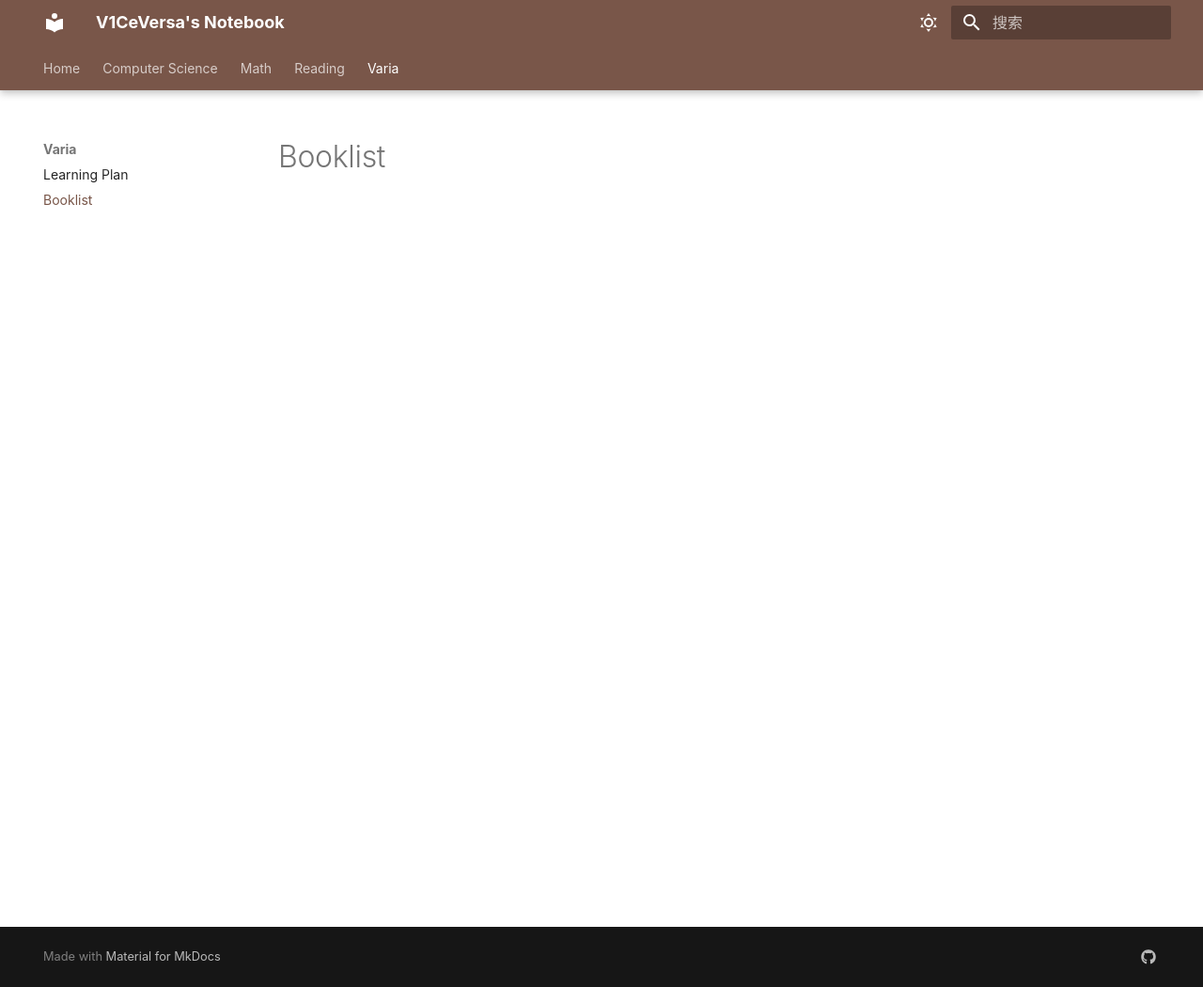
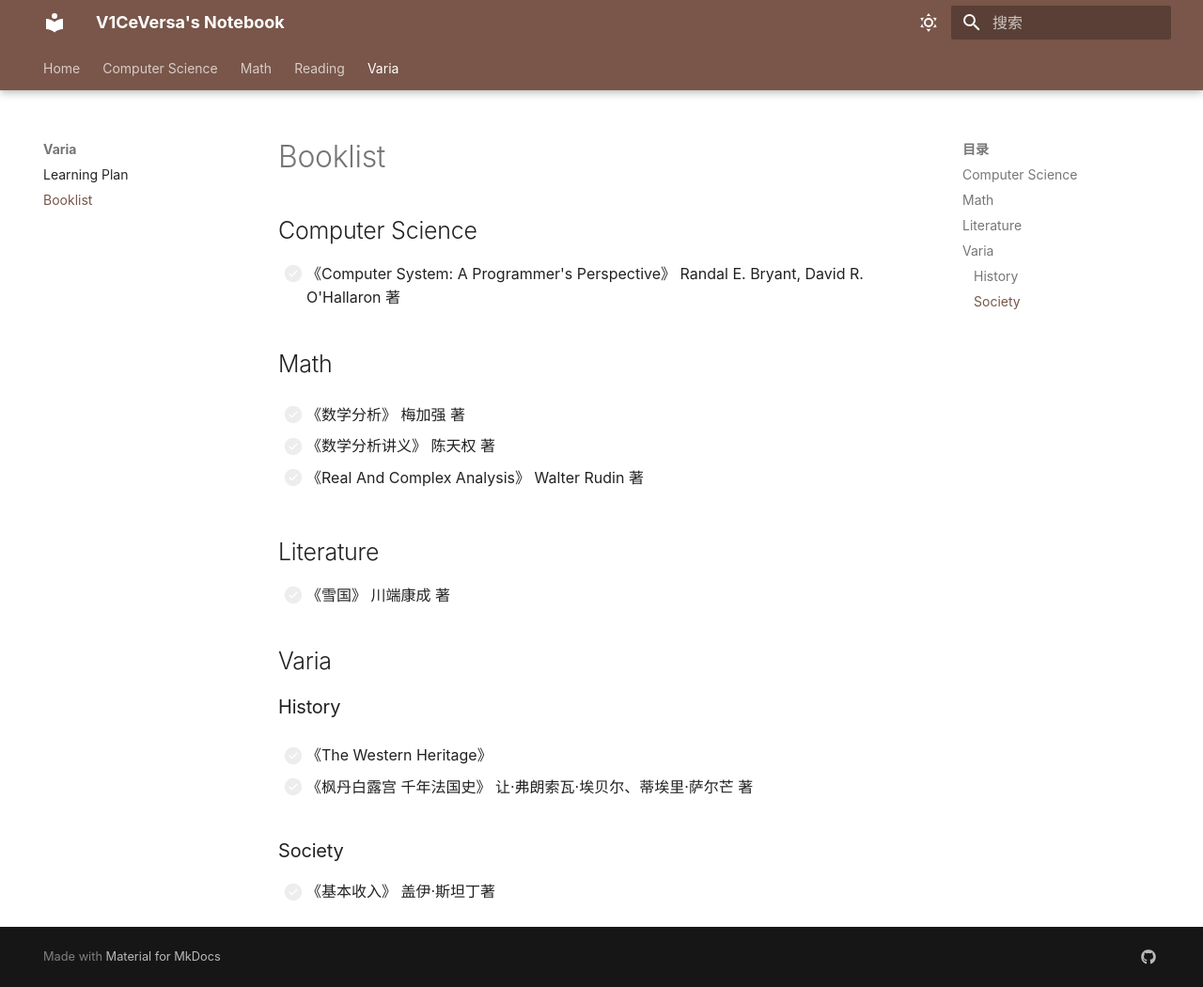
Before and after one commit to V1CeVersaa/V1CeVersaa.github.io, an MkDocs documentation site: the page built from docs/Varia/Booklist.md, in a window 1280 px wide and 1050 px high. Shown: the whole window at 94% size. Built offline with MkDocs 1.6.1 and Material for MkDocs 9.7.7, drawn with Linux system fonts in a browser that asks for light colours; nearby versions of some CDN libraries; some web fonts are replaced; comment, search, counter and statistics services are not loaded; a style sheet for code colours, icons or effects is not loaded.

Commit message:
update: 240223

```diff
--- a/docs/Varia/Booklist.md
+++ b/docs/Varia/Booklist.md
@@ -1 +1,29 @@
 # Booklist
+
+## Computer Science
+
+- [ ] 《Computer System: A Programmer's Perspective》 Randal E. Bryant, David R. O'Hallaron 著
+
+## Math
+
+- [ ] 《数学分析》 梅加强 著
+
+- [ ] 《数学分析讲义》 陈天权 著
+
+- [ ] 《Real And Complex Analysis》 Walter Rudin 著
+
+## Literature
+
+- [ ] 《雪国》 川端康成 著
+
+## Varia
+
+### History
+
+- [ ] 《The Western Heritage》
+
+- [ ] 《枫丹白露宫 千年法国史》 让·弗朗索瓦·埃贝尔、蒂埃里·萨尔芒 著
+
+### Society
+
+- [ ] 《基本收入》 盖伊·斯坦丁著
```
